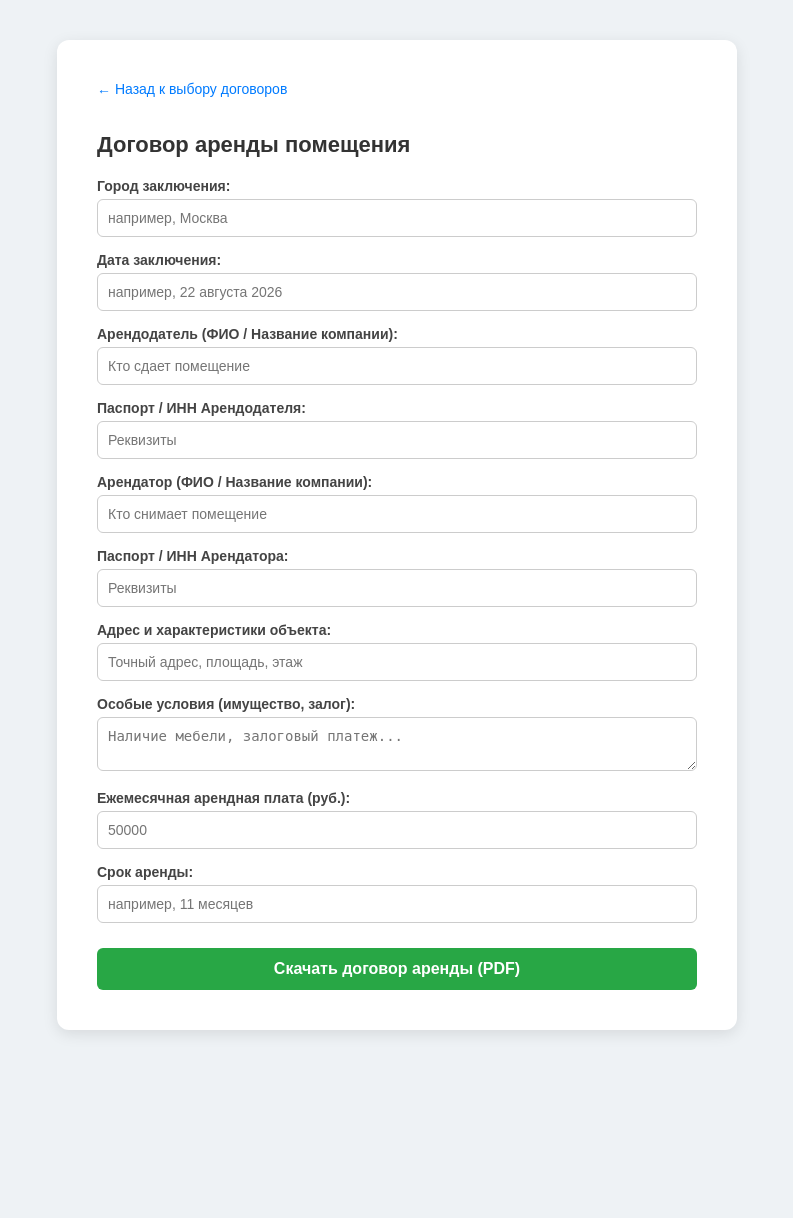
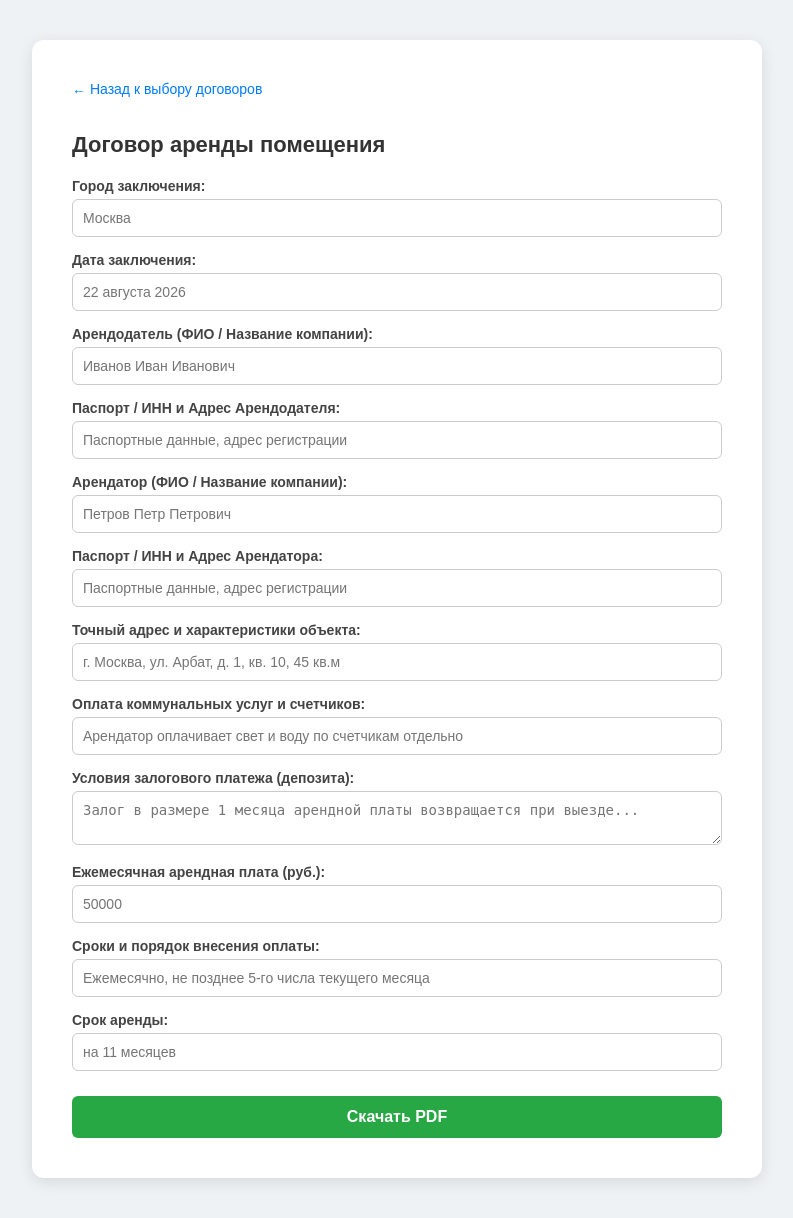
Before and after one commit to Ilyusha5562/contract-generator, a FastAPI app: page /form/rent in a window 1280 px wide. Shown: the whole page, without its empty margins (243-1036 px from the left). Before the commit the page ends 1034 px from the top, so only its background shows below. Run offline with FastAPI, Linux system fonts and the light colour scheme.

Commit message:
Update form_rent.html

```diff
--- a/templates/form_rent.html
+++ b/templates/form_rent.html
@@ -2,10 +2,10 @@
 <html lang="ru">
 <head>
     <meta charset="UTF-8">
-    <title>Договор аренды</title>
+    <title>Договор аренды помещения</title>
     <style>
         body { font-family: sans-serif; background: #eef2f5; margin: 0; padding: 40px; display: flex; justify-content: center; }
-        .container { background: white; padding: 40px; border-radius: 12px; box-shadow: 0 4px 15px rgba(0,0,0,0.1); width: 600px; }
+        .container { background: white; padding: 40px; border-radius: 12px; box-shadow: 0 4px 15px rgba(0,0,0,0.1); width: 650px; }
         h1 { color: #333; margin-bottom: 20px; font-size: 22px; }
         .form-group { margin-bottom: 15px; }
         label { display: block; margin-bottom: 5px; font-weight: bold; color: #444; font-size: 14px; }
@@ -13,68 +13,34 @@
         .btn-submit { background: #28a745; color: white; padding: 12px; border: none; border-radius: 6px; width: 100%; font-weight: bold; font-size: 16px; cursor: pointer; margin-top: 10px; }
         .btn-submit:hover { background: #218838; }
         .back-link { display: inline-block; margin-bottom: 20px; color: #007bff; text-decoration: none; font-size: 14px; }
-        .back-link:hover { text-decoration: underline; }
     </style>
 </head>
 <body>
     <div class="container">
         <a href="/" class="back-link">← Назад к выбору договоров</a>
         <h1>Договор аренды помещения</h1>
-
         <form action="/generate-pdf" method="post">
             <input type="hidden" name="contract_type" value="rent">
 
-            <div class="form-group">
-                <label>Город заключения:</label>
-                <input type="text" name="city" required placeholder="например, Москва">
-            </div>
+            <div class="form-group"><label>Город заключения:</label><input type="text" name="city" placeholder="Москва" required></div>
+            <div class="form-group"><label>Дата заключения:</label><input type="text" name="date" placeholder="22 августа 2026" required></div>
 
-            <div class="form-group">
-                <label>Дата заключения:</label>
-                <input type="text" name="date" required placeholder="например, 22 августа 2026">
-            </div>
+            <div class="form-group"><label>Арендодатель (ФИО / Название компании):</label><input type="text" name="party1_name" placeholder="Иванов Иван Иванович" required></div>
+            <div class="form-group"><label>Паспорт / ИНН и Адрес Арендодателя:</label><input type="text" name="party1_id" placeholder="Паспортные данные, адрес регистрации" required></div>
 
-            <div class="form-group">
-                <label>Арендодатель (ФИО / Название компании):</label>
-                <input type="text" name="party1_name" required placeholder="Кто сдает помещение">
-            </div>
+            <div class="form-group"><label>Арендатор (ФИО / Название компании):</label><input type="text" name="party2_name" placeholder="Петров Петр Петрович" required></div>
+            <div class="form-group"><label>Паспорт / ИНН и Адрес Арендатора:</label><input type="text" name="party2_id" placeholder="Паспортные данные, адрес регистрации" required></div>
 
-            <div class="form-group">
-                <label>Паспорт / ИНН Арендодателя:</label>
-                <input type="text" name="party1_id" placeholder="Реквизиты">
-            </div>
+            <div class="form-group"><label>Точный адрес и характеристики объекта:</label><input type="text" name="specific_field_1" placeholder="г. Москва, ул. Арбат, д. 1, кв. 10, 45 кв.м" required></div>
+            <div class="form-group"><label>Оплата коммунальных услуг и счетчиков:</label><input type="text" name="specific_field_3" placeholder="Арендатор оплачивает свет и воду по счетчикам отдельно" required></div>
+            <div class="form-group"><label>Условия залогового платежа (депозита):</label><textarea name="specific_field_2" rows="2" placeholder="Залог в размере 1 месяца арендной платы возвращается при выезде..."></textarea></div>
 
-            <div class="form-group">
-                <label>Арендатор (ФИО / Название компании):</label>
-                <input type="text" name="party2_name" required placeholder="Кто снимает помещение">
-            </div>
+            <div class="form-group"><label>Ежемесячная арендная плата (руб.):</label><input type="text" name="price" placeholder="50000" required></div>
+            <div class="form-group"><label>Сроки и порядок внесения оплаты:</label><input type="text" name="specific_field_4" placeholder="Ежемесячно, не позднее 5-го числа текущего месяца" required></div>
 
-            <div class="form-group">
-                <label>Паспорт / ИНН Арендатора:</label>
-                <input type="text" name="party2_id" placeholder="Реквизиты">
-            </div>
+            <div class="form-group"><label>Срок аренды:</label><input type="text" name="deadline" placeholder="на 11 месяцев" required></div>
 
-            <div class="form-group">
-                <label>Адрес и характеристики объекта:</label>
-                <input type="text" name="specific_field_1" required placeholder="Точный адрес, площадь, этаж">
-            </div>
-
-            <div class="form-group">
-                <label>Особые условия (имущество, залог):</label>
-                <textarea name="specific_field_2" rows="2" placeholder="Наличие мебели, залоговый платеж..."></textarea>
-            </div>
-
-            <div class="form-group">
-                <label>Ежемесячная арендная плата (руб.):</label>
-                <input type="text" name="price" required placeholder="50000">
-            </div>
-
-            <div class="form-group">
-                <label>Срок аренды:</label>
-                <input type="text" name="deadline" required placeholder="например, 11 месяцев">
-            </div>
-
-            <button type="submit" class="btn-submit">Скачать договор аренды (PDF)</button>
+            <button type="submit" class="btn-submit">Скачать PDF</button>
         </form>
     </div>
 </body>
```
